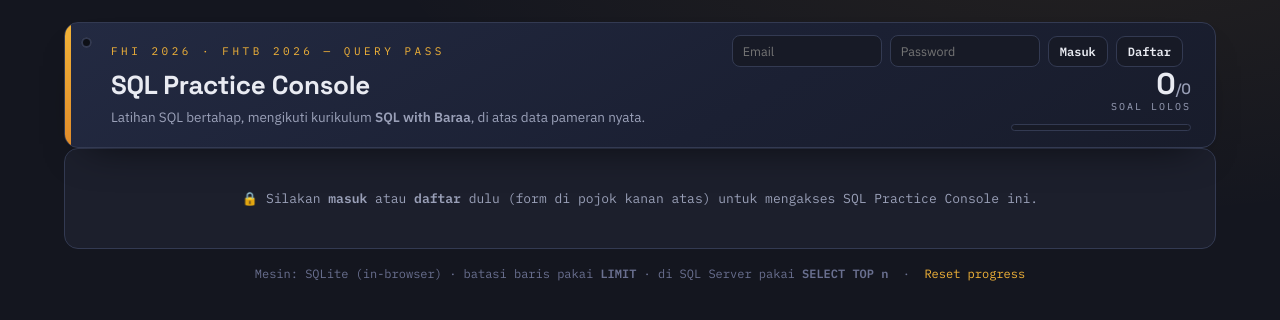
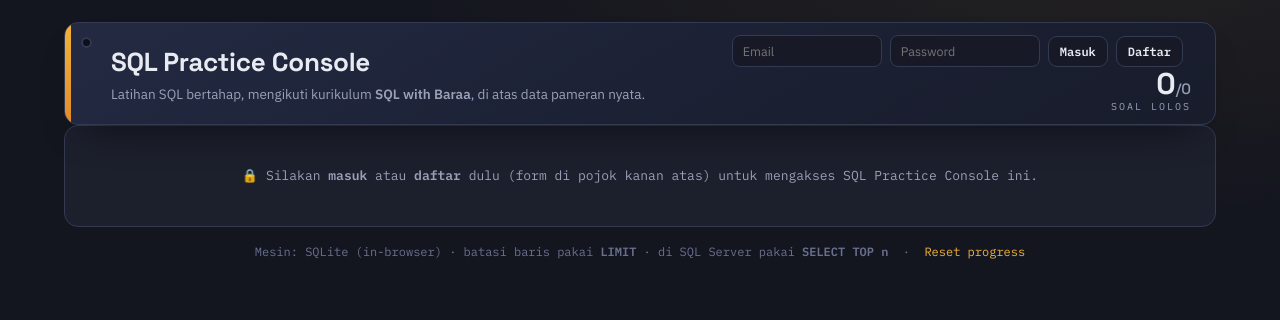
Before and after one commit to bfandora97/i-sql, a plain HTML site: page index.html in a window 1280 px wide. Drawn offline with nearby package versions, Linux system fonts and the light colour scheme.

Commit message:
Remove the FHI/FHTB eyebrow line from the badge header

```diff
--- a/index.html
+++ b/index.html
@@ -15,7 +15,6 @@
     <!-- badge header (auth bar merged into its top-right corner) -->
     <div class="badge">
       <div class="authbar" id="authbar"></div>
-      <p class="eyebrow">FHI 2026 · FHTB 2026 — Query Pass</p>
       <h1>SQL Practice Console</h1>
       <p class="sub">Latihan SQL bertahap, mengikuti kurikulum <b>SQL with Baraa</b>, di atas data pameran nyata.</p>
       <div class="stamps">
```
